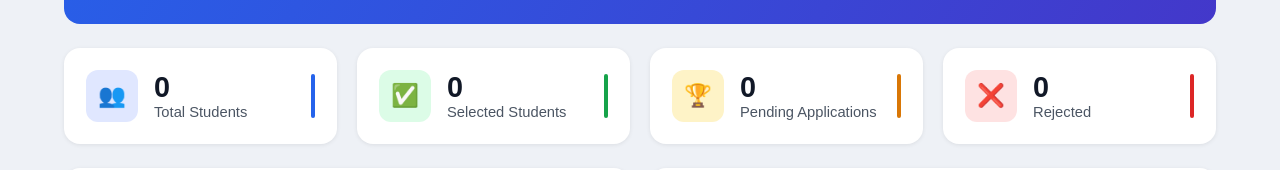
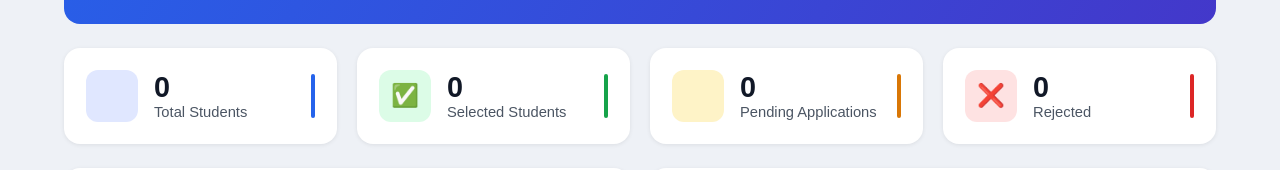
Before and after one commit to TyagiRakshit16/Rakshit-coder, a plain HTML site: page index.html in a window 1280 px wide. Shown: the part 378-548 px from the top of the page. Drawn offline with Linux system fonts and the light colour scheme.

Commit message:
Update index.html
some changes

```diff
--- a/index.html
+++ b/index.html
@@ -74,7 +74,7 @@
 
       <div class="stat-left">
 
-        <div class="stat-icon blue">👥</div>
+        <div class="stat-icon blue"></div>
 
         <div>
           <div class="stat-num">0</div>
@@ -110,7 +110,7 @@
 
       <div class="stat-left">
 
-        <div class="stat-icon amber">🏆</div>
+        <div class="stat-icon amber"></div>
 
         <div>
           <div class="stat-num">0</div>
```
